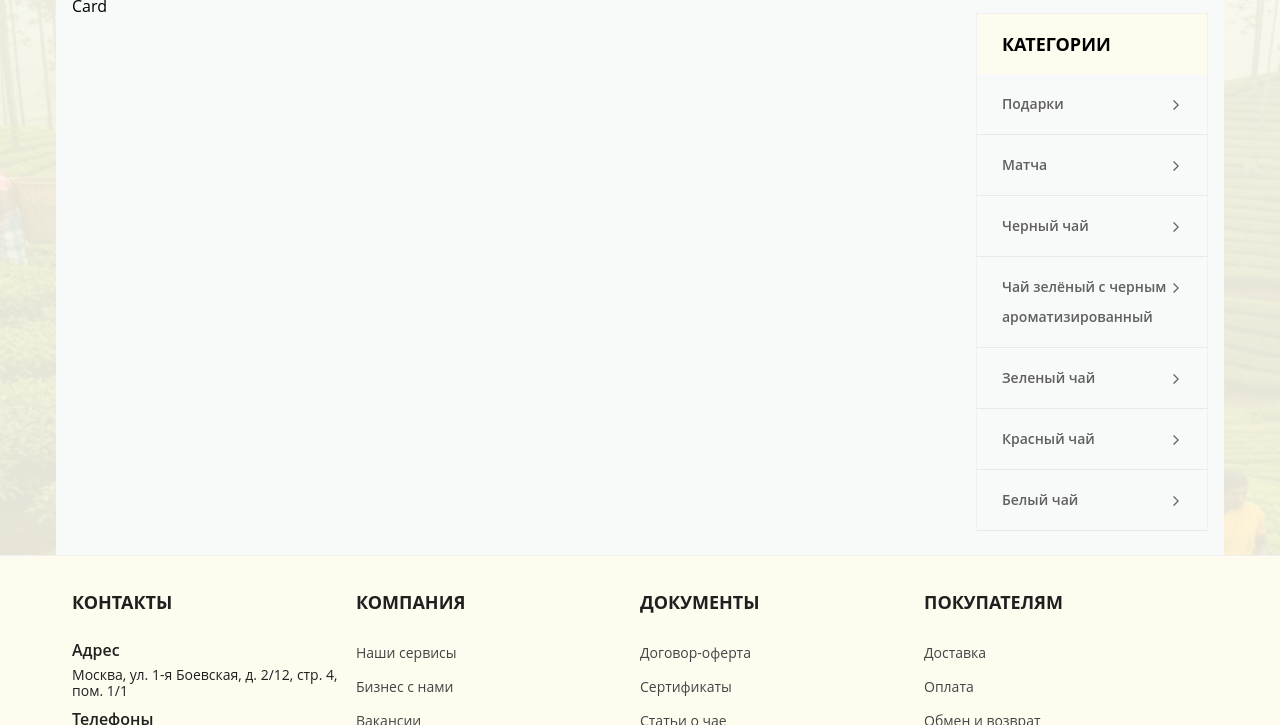
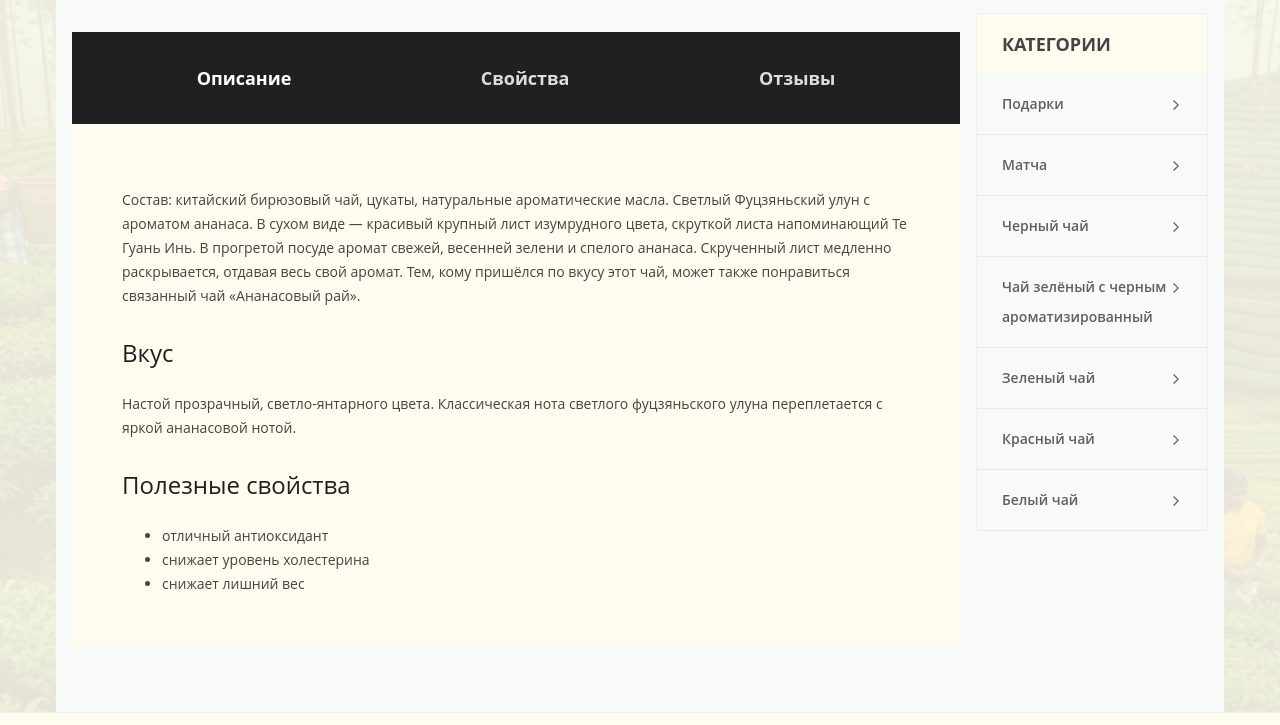
Before and after one commit to tsaminsk/teaboom-test, a website built with Vite: page index.html in a window 1280 px wide. Shown: the part 75-800 px from the top of the page. Built offline with nearby package versions, Linux system fonts and the light colour scheme.

Commit message:
feat: add tabs for card

```diff
--- a/index.html
+++ b/index.html
@@ -27,7 +27,67 @@
     </header>
     <main class="flex-1">
       <div class="d-flex container" style="min-height: 300px; background-color: #F8F9F9;">
-        <div class="card flex-1">Card</div>
+        <div class="card flex-1">
+          <div class="card__head">
+            <h1 class="card__title"></h1>
+          </div>
+          <div class="card__body">
+
+          </div>
+          <div class="card__tabs">
+            <div class="tabs">
+              <div class="tabs__head">
+                <div class="tabs__head-item tabs__head-item--active">
+                  <a href="#description" >Описание</a>
+                </div>
+                <div class="tabs__head-item">
+                  <a href="#properties">Свойства</a>
+                </div>
+                <div class="tabs__head-item">
+                  <a href="#reviews">Отзывы</a>
+                </div>
+              </div>
+              <div class="tabs__body">
+                <div id="description" class="tabs__body-item">
+                  <p>Состав: китайский бирюзовый чай, цукаты, натуральные ароматические масла. Светлый Фуцзяньский улун с ароматом ананаса. В
+                  сухом виде — красивый крупный лист изумрудного цвета, скруткой листа напоминающий Те Гуань Инь. В прогретой посуде
+                  аромат свежей, весенней зелени и спелого ананаса. Скрученный лист медленно раскрывается, отдавая весь свой аромат. Тем,
+                  кому пришёлся по вкусу этот чай, может также понравиться связанный чай «Ананасовый рай».</p>
+                  <h3>Вкус</h3>
+                  <p>Настой прозрачный, светло-янтарного цвета. Классическая нота светлого фуцзяньского улуна переплетается c яркой
+                  ананасовой нотой.</p>
+                  <h3>Полезные свойства</h3>
+                  <ul>
+                    <li>отличный антиоксидант</li>
+                    <li>снижает уровень холестерина</li>
+                    <li>снижает лишний вес</li>
+                  </ul>
+                </div>
+                <div id="properties" class="tabs__body-item d-none">
+                  <ul class="info-table">
+                    <li>Воздействие: Сжигает жиры</li>
+                    <li>Время заваривания: 1-3 мин</li>
+                    <li>Категория: Ароматизированный</li>
+                    <li>Количество: 2 ч.л.</li>
+                    <li>Кофеин: Среднее содержание</li>
+                    <li>Объем: 500 мл</li>
+                    <li>Район происхождения: Фуцзянь</li>
+                    <li>Страна произрастания: Китай</li>
+                    <li>Температура воды: 80-85 °</li>
+                    <li>Упаковка: Бумажная с фольгой</li>
+                    <li>Фасовка: 100 г, 1000 г, 500 г, 5000 г</li>
+                    <li>Форма листа: крупные и плотно скрученные листочки</li>
+                    <li>Хранение: В холодильнике</li>
+                  </ul>
+                </div>
+                <div id="reviews" class="tabs__body-item d-none">
+                  <p>Еще никто не оставлял отзывов. Будьте первым!</p>
+                  <p>Авторизуйтесь, чтобы оставить отзыв</p>
+                </div>
+              </div>
+            </div>
+          </div>
+        </div>
         <div class="sidebar">
           <nav class="category">
             <div class="category__head">Категории</div>
--- /dev/null
+++ b/src/assets/styles/blocks/card.scss
@@ -0,0 +1,3 @@
+.card {
+  padding: 16px 16px 16px 0;
+}
--- a/src/assets/styles/blocks/footer.scss
+++ b/src/assets/styles/blocks/footer.scss
@@ -1,5 +1,4 @@
 .footer {
-  min-height: 72px;
   background-color: #FEFCEF;
   border-top: solid 1px #efefef;
 
--- /dev/null
+++ b/src/assets/styles/blocks/tabs.scss
@@ -0,0 +1,85 @@
+.tabs {
+  margin-bottom: 50px;
+
+  &__head {
+    padding: 25px 30px;
+    background-color: #202020;
+  }
+
+  &__head-item {
+
+    a {
+      padding: 6px 0;
+      cursor: default;
+      font-size: 18px;
+      font-weight: 700;
+      text-transform: capitalize;
+      color: #ddd;
+      line-height: 30px;
+      display: block;
+      text-decoration: none;
+    }
+
+    &:not(.tabs__head-item--active) a {
+      cursor: pointer;
+    }
+
+    &.tabs__head-item--active a {
+      color: #fff;
+    }
+  }
+
+  &__body-item {
+    padding: 50px;
+    background-color: #FEFCEF;
+
+    p {
+      font-size: 14px;
+      line-height: 24px;
+      margin-bottom: 30px;
+    }
+
+    h3 {
+      font-size: 24px;
+      line-height: 30px;
+      color: #202020;
+      font-weight: 400;
+      margin-top: 0;
+    }
+
+    ul {
+      list-style: initial;
+      margin: initial;
+      padding-left: 40px;
+      padding-inline-start: 40px;
+    }
+
+    ul.info-table {
+      list-style: none;
+
+      li {
+        padding-left: 18px;
+        position: relative;
+        margin: 4px 0;
+
+        &::before {
+          position: absolute;
+          left: 0;
+          top: 50%;
+          height: 8px;
+          width: 8px;
+          margin-top: -4px;
+          content: "";
+          background-color: #444;
+        }
+      }
+    }
+  }
+}
+
+@media (min-width: 768px) {
+  .tabs__head {
+    display: flex;
+    justify-content: space-around;
+  }
+}
--- a/src/assets/styles/main.scss
+++ b/src/assets/styles/main.scss
@@ -4,12 +4,9 @@
 @use './blocks/logo.scss';
 @use './blocks/sidebar.scss';
 @use './blocks/category.scss';
+@use './blocks/card.scss';
+@use './blocks/tabs.scss';
 @use './blocks/footer.scss';
-
-html {
-  font-family: "Open Sans", sans-serif;
-}
-
 
 body {
   position: relative;
@@ -17,10 +14,17 @@ body {
   overflow: hidden;
   background: linear-gradient(#FEFCEFe6, #FEFCEFe6),
     image-set("/assets/images/1.jpg", "/assets/images/1.webp", "/assets/images/1.avif", "/assets/images/1.png",
-    "/assets/images/1.tiff");
+      "/assets/images/1.tiff");
   background-position: center;
   background-size: cover;
   background-repeat: no-repeat;
+  line-height: 24px;
+  font-size: 14px;
+  font-style: normal;
+  font-weight: normal;
+  visibility: visible;
+  font-family: "Open Sans", sans-serif;
+  color: #444;
 }
 
 .scroll-block {
--- a/src/main.js
+++ b/src/main.js
@@ -1 +1,43 @@
 import './assets/styles/main.scss';
+
+
+// TABS
+const tabsBodyItems = document.querySelectorAll('.tabs__body-item')
+const toggleTabsBodyItemsClass = (id) => {
+  tabsBodyItems.forEach((item) => {
+    if (item.getAttribute('id') === id) {
+      item.classList.remove('d-none')
+    } else {
+      item.classList.add('d-none')
+    }
+  })
+}
+let tabsLinks = document.querySelectorAll('.tabs__head-item')
+if (tabsLinks?.length) {
+  tabsLinks = [...tabsLinks]
+
+  tabsLinks.forEach((link) => {
+    if (window.location.hash) {
+      const hash = window.location.hash.replace('#', '')
+      if (link.querySelector(`[href="#${hash}"]`)) {
+        link.classList.add('tabs__head-item--active')
+      } else {
+        link.classList.remove('tabs__head-item--active')
+      }
+      toggleTabsBodyItemsClass(hash)
+    }
+
+    link.addEventListener('click', (e) => {
+      e.preventDefault()
+      e.stopPropagation()
+      const last = document.querySelector('.tabs__head-item--active')
+      if (last) {
+        last.classList.remove('tabs__head-item--active')
+      }
+      link.classList.add('tabs__head-item--active')
+      history.pushState(null, null, link.children[0]?.getAttribute('href') ?? '')
+      const id = link.querySelector('a')?.getAttribute('href')?.replace('#', '')
+      toggleTabsBodyItemsClass(id)
+    })
+  })
+}
```
